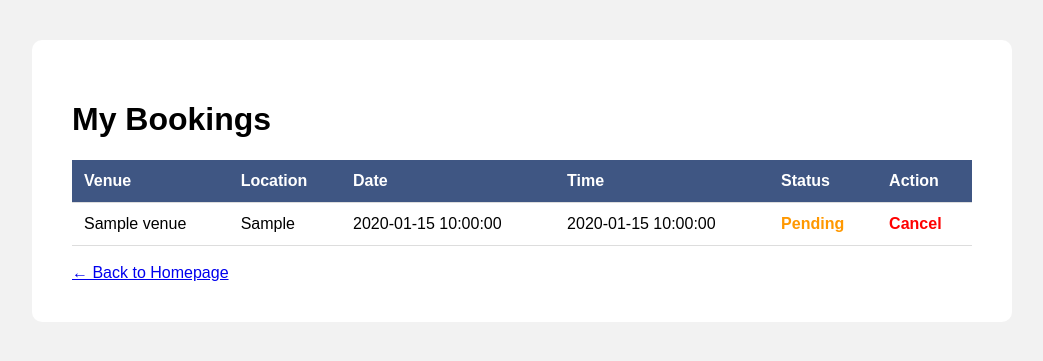
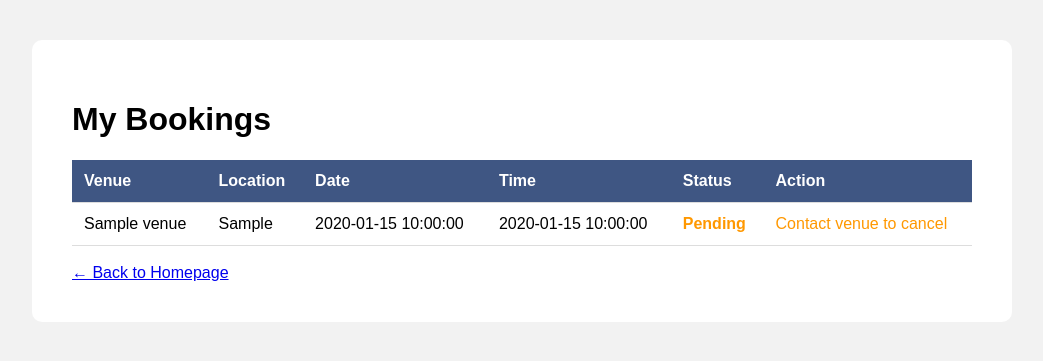
Before and after one commit to danenriquerrhine/project, a Flask app: page /my_bookings in a window 1280 px wide. Shown: the top 361 px of the page, without its empty margins (118-1161 px from the left). Run offline with Flask 3, Linux system fonts and the light colour scheme; the visitor is signed in with stand-in values (Sample User, id 1); tables that the repository leaves empty or names only in its code hold one stand-in row (values such as "Sample post"); data that the repository does not hold is empty.

Commit message:
Update my_booking.html

```diff
--- a/templates/my_booking.html
+++ b/templates/my_booking.html
@@ -98,9 +98,9 @@ font-weight:bold;
             <td class="status-{{ b.status }}">{{ b.status|capitalize }}</td>
             <td>
                 {% if b.status == 'pending' %}
-                <a class="delete" href="/delete_booking/{{ b.id }}">Cancel</a>
+                    <span style="color: #ff9800;">Contact venue to cancel</span>
                 {% else %}
-                <span>—</span>
+                    <span>—</span>
                 {% endif %}
             </td>
         </tr>
```
